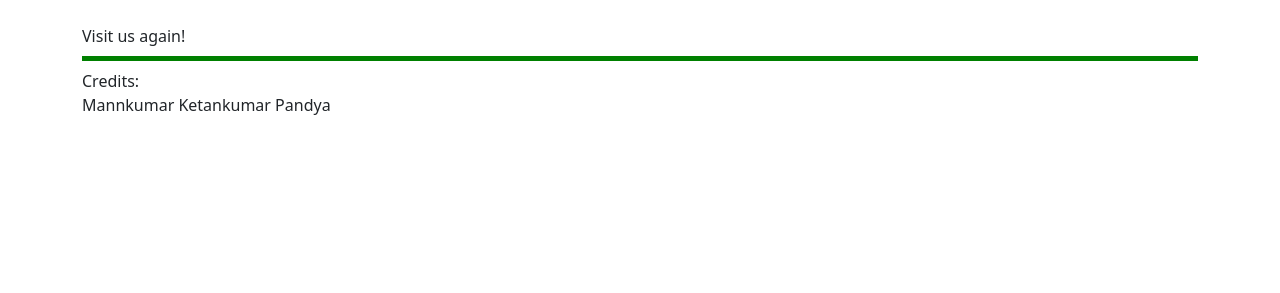
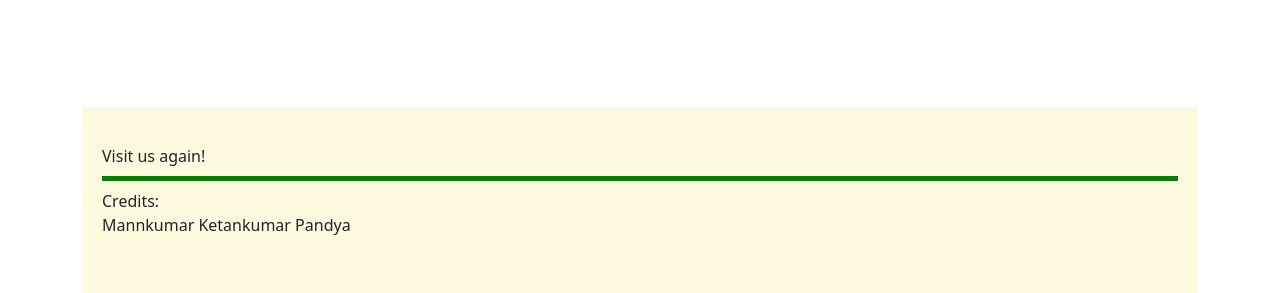
Before and after one commit to Mannkp/mkGallery, a plain HTML site: page index.html in a window 1280 px wide. Shown: the part 5337-5630 px from the top of the page. Before the commit the page ends 5470 px from the top, so only its background shows below. Drawn offline with nearby package versions, Linux system fonts and the light colour scheme.

Commit message:
html and css changes

```diff
--- a/app.css
+++ b/app.css
@@ -107,6 +107,11 @@ h6{
 }
 .flexImg a{
     display: contents;
+}
+footer{
+    margin:80px 0px 0px 0px;
+    padding: 40px 20px;
+    background-color: #fefae0 ;
 }
 
 @media screen and (max-width:600px) {
```
